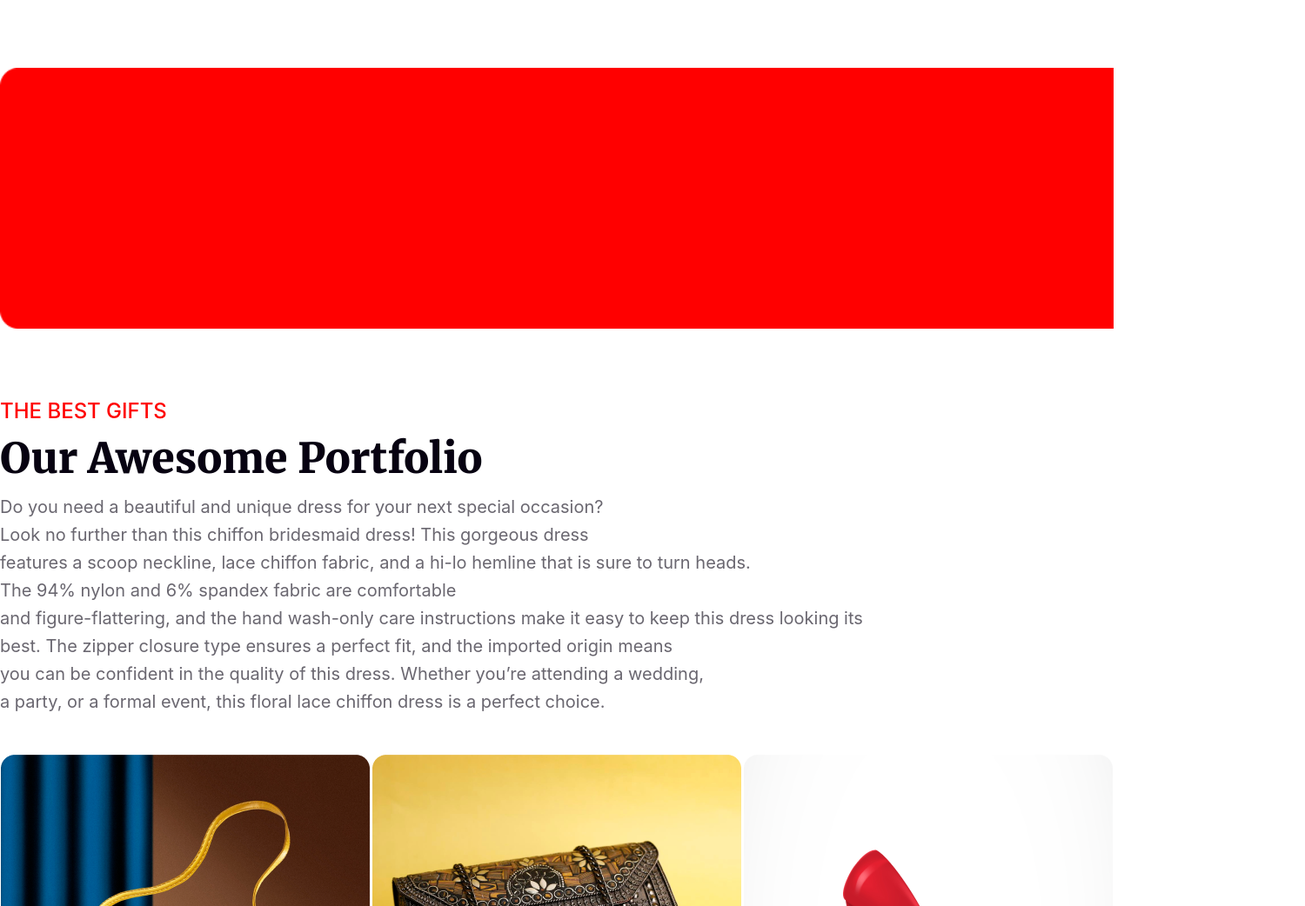
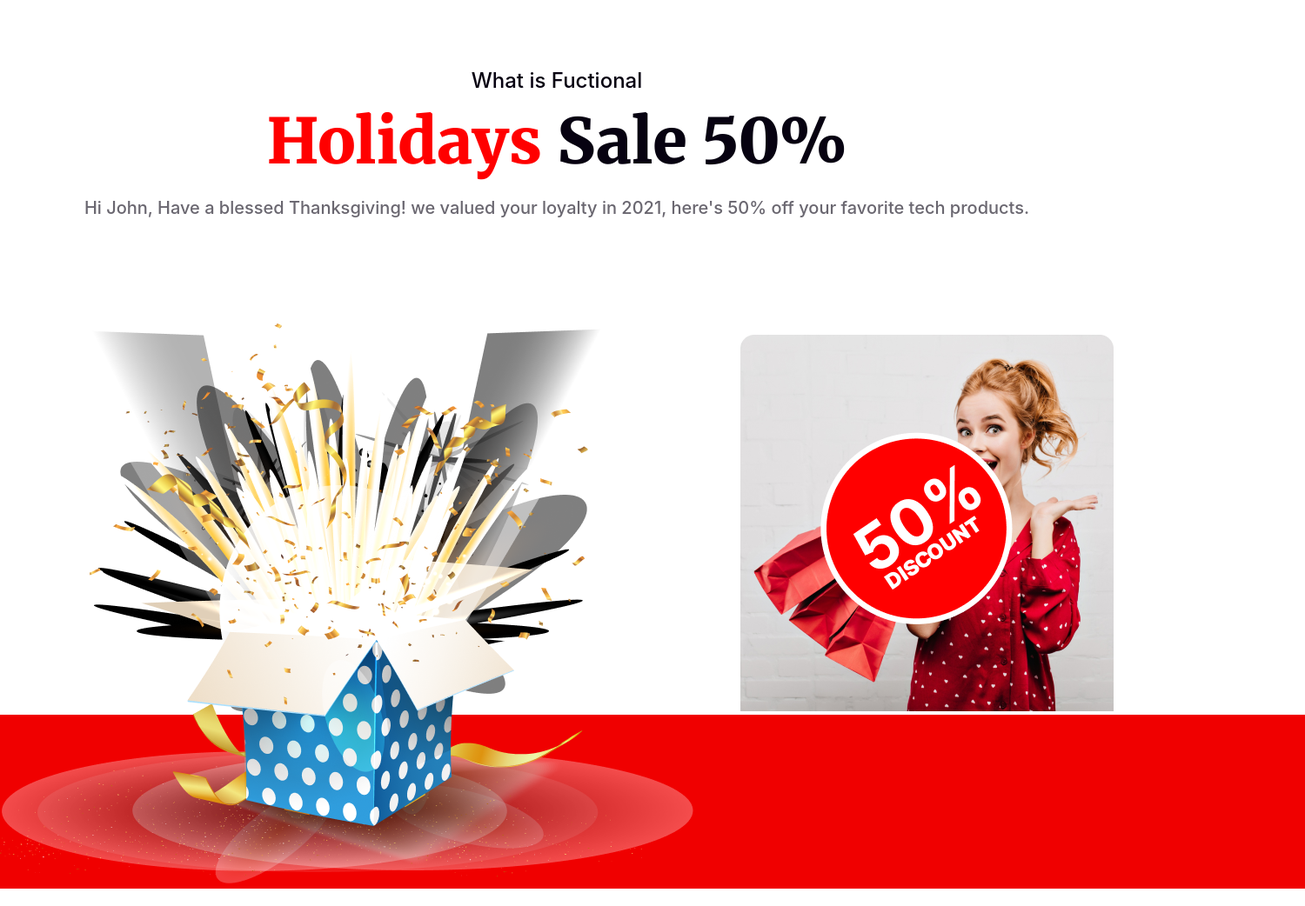
Before and after one commit to developer-fahad/b9-assignment1, a plain HTML site: page index.html in a window 1280 px wide. Shown: the part 3395-4437 px from the top of the page at 87% size, 1500 px wide, since content can reach past the window. Drawn offline with Linux system fonts and the light colour scheme.

Commit message:
Added all sections with proper css and finally Done!

```diff
--- a/index.html
+++ b/index.html
@@ -67,9 +67,26 @@
                 </div>
             </section>
             <section class="sec-bonus">
-
+                <div class="holiday">
+                    <h4 class="holiday-title">What is Fuctional</h4>
+                    <h2 class="holiday-heading"> <span class="bg-red">Holidays</span> Sale 50%</h2>
+                    <p class="holiday-text">Hi John, Have a blessed Thanksgiving! we valued your loyalty in 2021, here's 50% off your favorite tech products.</p>
+                </div>
+                <div class="bg-first">
+                    <div class="bg-first-inner">
+                        <img src="./Images/Group 44.png" alt="">
+                    </div>
+                    <img src="./Images/Rectangle 1.png" alt="">
+                </div>
+                <div class="bg-second">
+                    <div class="bg-second-inner">
+                        <img src="./Images/Group 75.png" alt="">
+                    </div>
+                    <img src="./Images/Rec.png" alt="">
+                </div>
+                </div>
             </section>
-            <section class="sec-seven">
+            <section class="sec-seven main-container">
                 <div class="portfolio">
                     <h3 class="portfolio-title">THE BEST GIFTS</h3>
                     <h2 class="portfolio-heading">Our Awesome Portfolio</h2>
@@ -96,7 +113,7 @@
                     </div>
                 </div>
             </section>
-            <section class="sec-eight">
+            <section class="sec-eight main-container">
                 <div class="newsletter-top">
                     <img src="./Images/Group 61.png" alt="">
                     <h2 class="newsletter-heading">Subscribe Newsletter</h2>
--- a/style.css
+++ b/style.css
@@ -203,15 +203,63 @@ line-height: 30px;
 }
 .sec-bonus{
     margin-top: 80px;
-    width: 100%;
+    /* width: 100%;
     height: 300px;
     background-image: url(./Images/Rectangle\ 2.png);
     background-repeat: no-repeat;
-    background-size: cover;
+    background-size: cover; */
+}
+.holiday{
+    /* height: 300px; */
+    text-align: center;
+}
+.holiday-title{
+    color: #070211;
+    font-family: Inter;
+    font-size: 24px;
+    font-weight: 500;
+    margin-bottom: 10px;
+}
+.holiday-heading{
+    color: #070211;
+    font-family: Merriweather;
+    font-size: 72px;
+    font-weight: 900;
+    margin-bottom: 15px;
+}
+.holiday-text{
+    color: rgba(7, 2, 17, 0.60);
+    text-align: center;
+    font-family: Inter;
+    font-size: 20px;
+    font-weight: 500;
+    line-height: 32px;
+    margin-bottom: 50px;
+}
+.bg-first{
+    position: relative;
+    justify-content: right;
+    text-align: right;
+    padding-top: 80px;
+}
+.bg-first-inner{
+    position: absolute;
+    margin: 70px 500px 0px 900px;
+}
+.bg-second{
+    position: relative;
+
+}
+.bg-second-inner{
+    position: absolute;
+    margin-top: -450px;
 }
 .sec-seven{
     width: 100%;
     margin-top: 80px;
+}
+.portfolio{
+    text-align: center;
 }
 .portfolio-title{
     color: #F00;
@@ -237,13 +285,14 @@ line-height: 30px;
     margin-bottom: 45px;
 }
 .img-container{
+
     display: flex;
     flex-wrap: wrap;
     justify-content: space-around;
 
-
 }
 .portfolio-img{
+    width: 450px;
     height: auto;
 }
 .sec-eight{
```
Also changed, not shown: Images/Rec.png (added).
